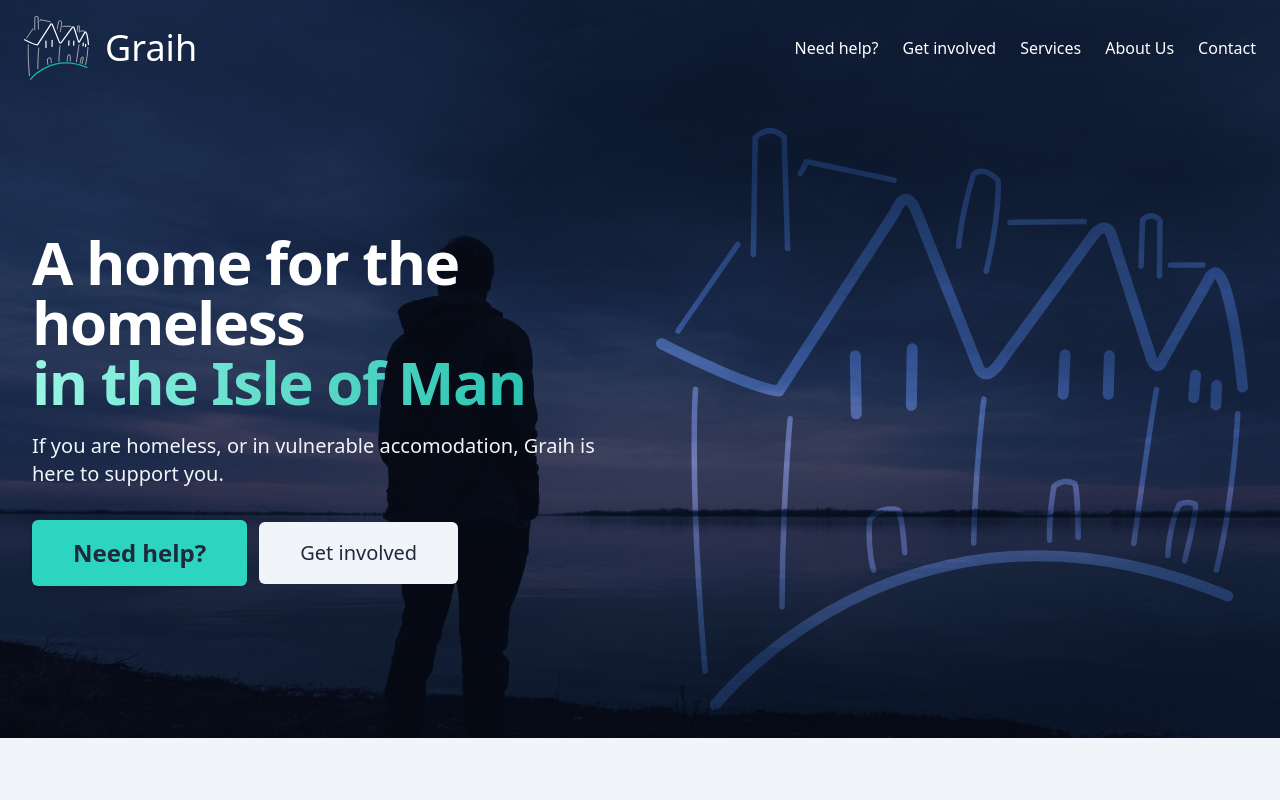
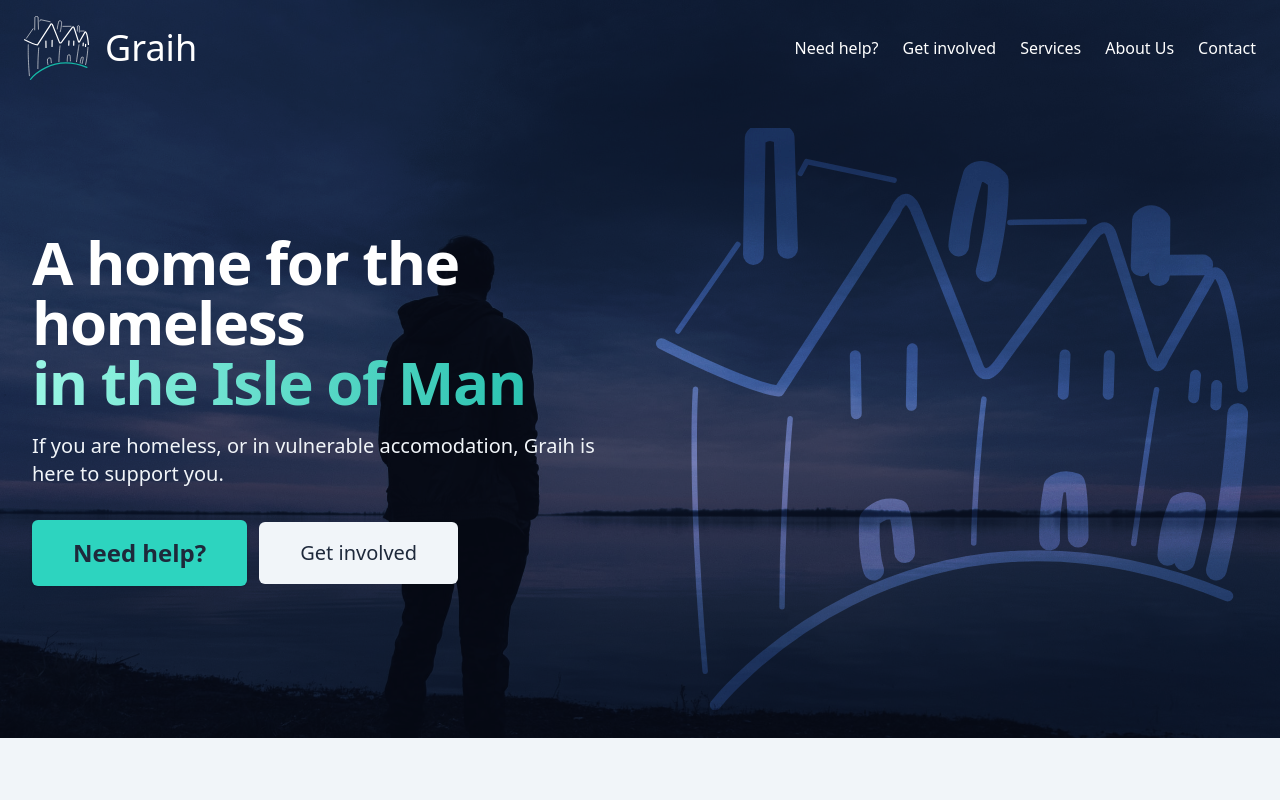
Before and after one commit to Graih-IsleOfMan/Graih-Website, a Next.js app: page / in a window 1280 px wide. Shown: the top 800 px of the page. Built offline with nearby package versions, Linux system fonts and the light colour scheme.

Commit message:
fix linting issues

```diff
--- a/components/Filler.jsx
+++ /dev/null
@@ -1,5 +0,0 @@
-const Filler = () => {
-    return
-}
-
-export const Filler
--- a/components/GetInvolved.jsx
+++ b/components/GetInvolved.jsx
@@ -1,3 +1,4 @@
+/* eslint-disable @next/next/no-img-element */
 const GetInvolved = () => {
   return (
     <article className="max-w-7xl mx-auto py-16 px-4 sm:py-12 sm:px-6 lg:px-8 prose lg:prose-lg prose-teal bg-slate-100 text-slate-600">
@@ -8,8 +9,8 @@ const GetInvolved = () => {
       </p>
       <p>
         There are lots of ways you can get involved in our charity work, and if
-        you're already trying to pick between different charities for your
-        company's next partnership, look no further - we can offer lots of
+        you&apos;re already trying to pick between different charities for your
+        company&apos;s next partnership, look no further - we can offer lots of
         rewarding activities for you and your colleagues.
       </p>
 
@@ -22,7 +23,7 @@ const GetInvolved = () => {
         <div className="m-0 p-0 col-start-1">
           <h2 className="text-teal-600">Volunteer</h2>
           <p>
-            Volunteers are an integral part of Graih's work. The drop-in is
+            Volunteers are an integral part of Graih&apos;s work. The drop-in is
             undoubtedly the place where most volunteers are needed. Volunteers
             get to spend time with our guests - from providing a warm welcome to
             helping serve the teas / coffees and lunch. Due to the unpredictable
@@ -47,7 +48,7 @@ const GetInvolved = () => {
 
       <h2 className="text-teal-600">Fundraise</h2>
       <p>
-        Graih couldn't deliver the levels of service that it does without the
+        Graih couldn&apos;t deliver the levels of service that it does without the
         generosity of the community. If you would like to get involved with
         fundraising for Graih, we have a range of ways for you to do so.
         <ul>
--- a/components/Hero.jsx
+++ b/components/Hero.jsx
@@ -1,3 +1,4 @@
+/* eslint-disable @next/next/no-html-link-for-pages */
 import Link from "next/link";
 import Menu from "./Menu";
 
@@ -50,30 +51,30 @@ const Hero = () => {
                   viewBox="0 0 28.57 28.108"
                   className="mix-blend-overlay text-white stroke-current w-full lg:absolute lg:inset-y-0 lg:left-0 lg:w-auto lg:max-w-none"
                 >
-                  <g fill="none" stroke-linecap="round" stroke-linejoin="round">
+                  <g fill="none" strokeLinecap="round" strokeLinejoin="round">
                     <path
                       d="M1.906 12.61s-.308 4.694.467 13.61M6.474 14.027s-.38 4.118-.392 9.08M15.826 13.085s-.428 3.317-.492 6.943M24.158 12.631s-.238 1.166-1.102 7.423"
-                      stroke-width=".26458"
+                      strokeWidth=".26458"
                     />
                     <path
                       d="M2.86 27.844s9.142-11.718 24.734-5.258"
-                      stroke-width=".52916"
+                      strokeWidth=".52916"
                     />
                     <path
                       d="M1.062 9.798l2.888-4.18M6.966 2.193l.306-.572 4.217.897M17.081 4.557l3.582-.04"
-                      stroke-width=".26458"
+                      strokeWidth=".26458"
                     />
                     <path
                       d="M.265 10.407s4.136 2.124 5.668 2.287l5.623-8.665s.475-1.325 1.022.029"
-                      stroke-width=".52916"
+                      strokeWidth=".52916"
                     />
                     <path
                       d="M12.578 4.058l2.955 7.427s.257.86.977-.037l4.645-6.334s.57-.705.82.04l1.932 5.968s.27.79.585-.003l2.17-3.805s.32-.774.684.077c0 0 .58 1.223.96 5.11M9.618 10.988l.046 2.8M12.368 10.657l-.046 2.727M19.741 10.95l-.09 1.895M21.88 10.99l-.056 1.86M26.04 11.936l-.095 1.082M27.061 12.429l-.044.934"
-                      stroke-width=".52916"
+                      strokeWidth=".52916"
                     />
                     <path
                       d="M10.505 21.338s-.308-.897-.188-2.454c0 0 .487-.686 1.379-.446 0 0 .194.41.306 2.06M18.999 19.89s-.07-1.102.21-2.589c0 0 .354-.417 1.004-.148 0 0 .152.457.16 2.594M24.7 20.632s.05-1.372.545-2.445c0 0 .342-.24.767-.037 0 0 .204-.077-.5 2.732M4.7 6.107L4.787.475s.657-.758 1.397-.032l.166 5.365M14.612 5.699s.062-1.32.705-3.452c0 0 .406-.49 1.193.268 0 0 .11 1.568-.576 4.402M24.825 6.615l1.564-.007M23.408 6.66l.073-2.225s.382-.467.842.022l-.027 2.668M28.076 13.785s-.22 4.324-1.031 7.55"
-                      stroke-width=".26458"
+                      strWe-width=".26458"
                     />
                   </g>
                 </svg>
--- a/components/OpeningTimes.jsx
+++ b/components/OpeningTimes.jsx
@@ -1,3 +1,4 @@
+/* eslint-disable @next/next/no-img-element */
 const OpeningTimes = () => {
   return (
     <div className="bg-slate-100 pt-16 lg:py-24">
@@ -33,49 +34,49 @@ const OpeningTimes = () => {
                 <h2 className="text-xl font-semibold">Opening hours</h2>
                 <div className="flex flex-col justify-around">
                   <div>
-                    <h3 class="mt-3 font-headingFont text-2xl lg:text-3xl font-semibold text-graih1-600">
+                    <h3 className="mt-3 font-headingFont text-2xl lg:text-3xl font-semibold text-graih1-600">
                       Drop-in
                     </h3>
-                    <ul class="flex flex-col content-between">
-                      <li class="mt-4 bg-graih3-600 rounded-lg shadow py-2 bg-teal-600">
-                        <div class="text-center uppercase tracking-wide text-lg lg:text-xl text-white">
+                    <ul className="flex flex-col content-between">
+                      <li className="mt-4 bg-graih3-600 rounded-lg shadow py-2 bg-teal-600">
+                        <div className="text-center uppercase tracking-wide text-lg lg:text-xl text-white">
                           Monday to Friday
                         </div>
-                        <div class="text-white text-center text-2xl lg:text-3xl font-semibold">
+                        <div className="text-white text-center text-2xl lg:text-3xl font-semibold">
                           10 am to 2 pm
                         </div>
                       </li>
-                      <li class="mt-4 bg-graih3-600 rounded-lg shadow py-2 bg-teal-600">
-                        <div class="text-center uppercase tracking-wide text-lg lg:text-xl text-white">
+                      <li className="mt-4 bg-graih3-600 rounded-lg shadow py-2 bg-teal-600">
+                        <div className="text-center uppercase tracking-wide text-lg lg:text-xl text-white">
                           Sunday
                         </div>
-                        <div class="text-white text-center text-2xl lg:text-3xl font-semibold">
+                        <div className="text-white text-center text-2xl lg:text-3xl font-semibold">
                           12.30 pm to 2 pm
                         </div>
                       </li>
-                      <li class="mt-4 bg-graih3-600 rounded-lg shadow py-2 bg-teal-600">
-                        <div class="text-center uppercase tracking-wide text-lg lg:text-xl text-white">
+                      <li className="mt-4 bg-graih3-600 rounded-lg shadow py-2 bg-teal-600">
+                        <div className="text-center uppercase tracking-wide text-lg lg:text-xl text-white">
                           Every evening
                         </div>
-                        <div class="text-white text-center text-2xl lg:text-3xl font-semibold">
+                        <div className="text-white text-center text-2xl lg:text-3xl font-semibold">
                           9 pm to 10 pm
                         </div>
                       </li>
                     </ul>
                   </div>
                   <div>
-                    <h3 class="mt-8 font-headingFont text-2xl lg:text-3xl font-semibold text-graih1-600">
+                    <h3 className="mt-8 font-headingFont text-2xl lg:text-3xl font-semibold text-graih1-600">
                       Emergency night shelter
                     </h3>
-                    <p class="mt-2 text-lg">
+                    <p className="mt-2 text-lg">
                       For those without overnight accomodation, the emergency
                       night shelter is available for over 18s.
                     </p>
-                    <div class="mt-4 bg-graih3-600 rounded-lg shadow py-2 bg-teal-600">
-                      <div class="text-center uppercase tracking-wide text-lg lg:text-xl text-white">
+                    <div className="mt-4 bg-graih3-600 rounded-lg shadow py-2 bg-teal-600">
+                      <div className="text-center uppercase tracking-wide text-lg lg:text-xl text-white">
                         OPEN every night
                       </div>
-                      <div class="text-white text-center text-2xl lg:text-3xl font-semibold">
+                      <div className="text-white text-center text-2xl lg:text-3xl font-semibold">
                         9 pm to 7:30 am
                       </div>
                     </div>
```
